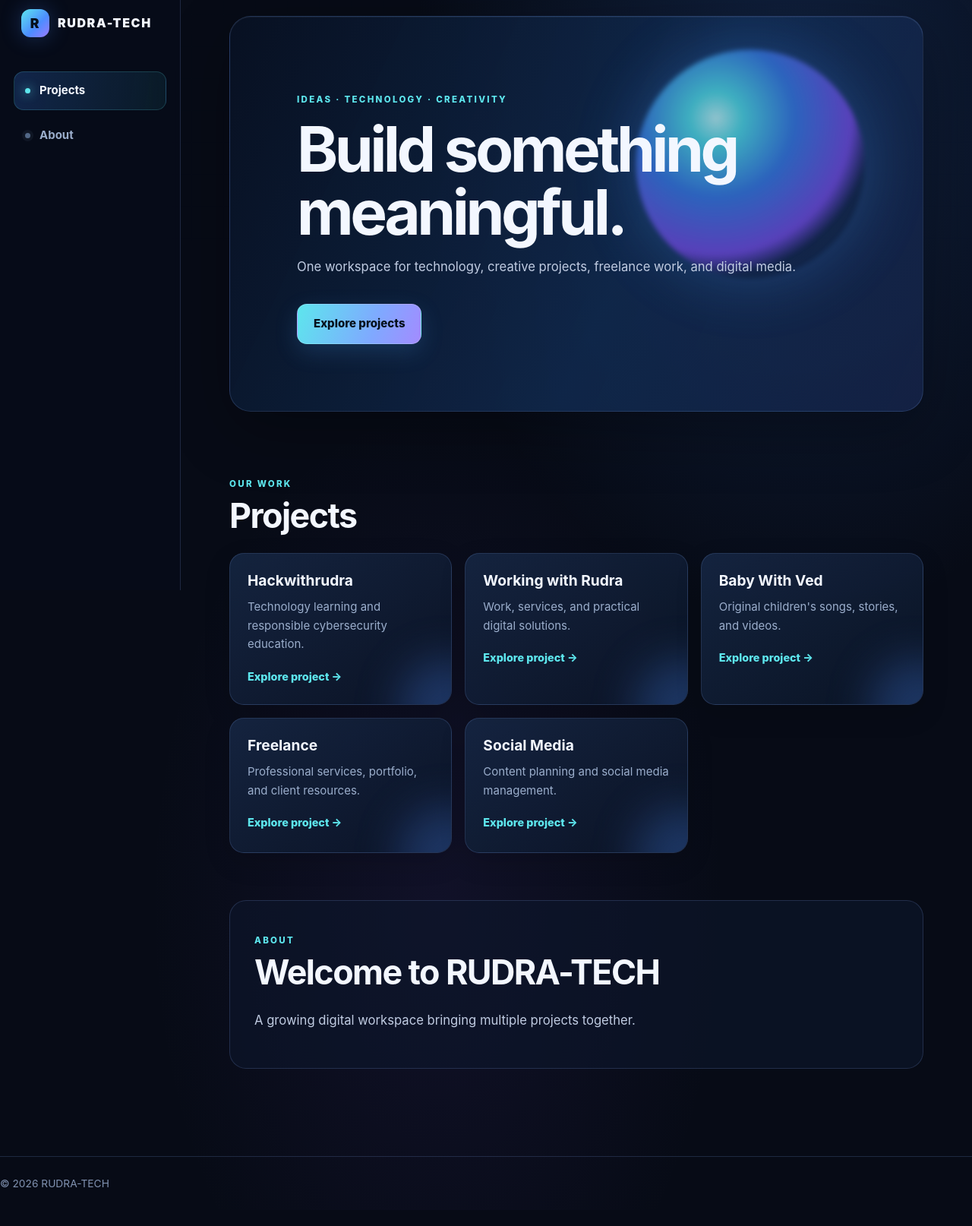
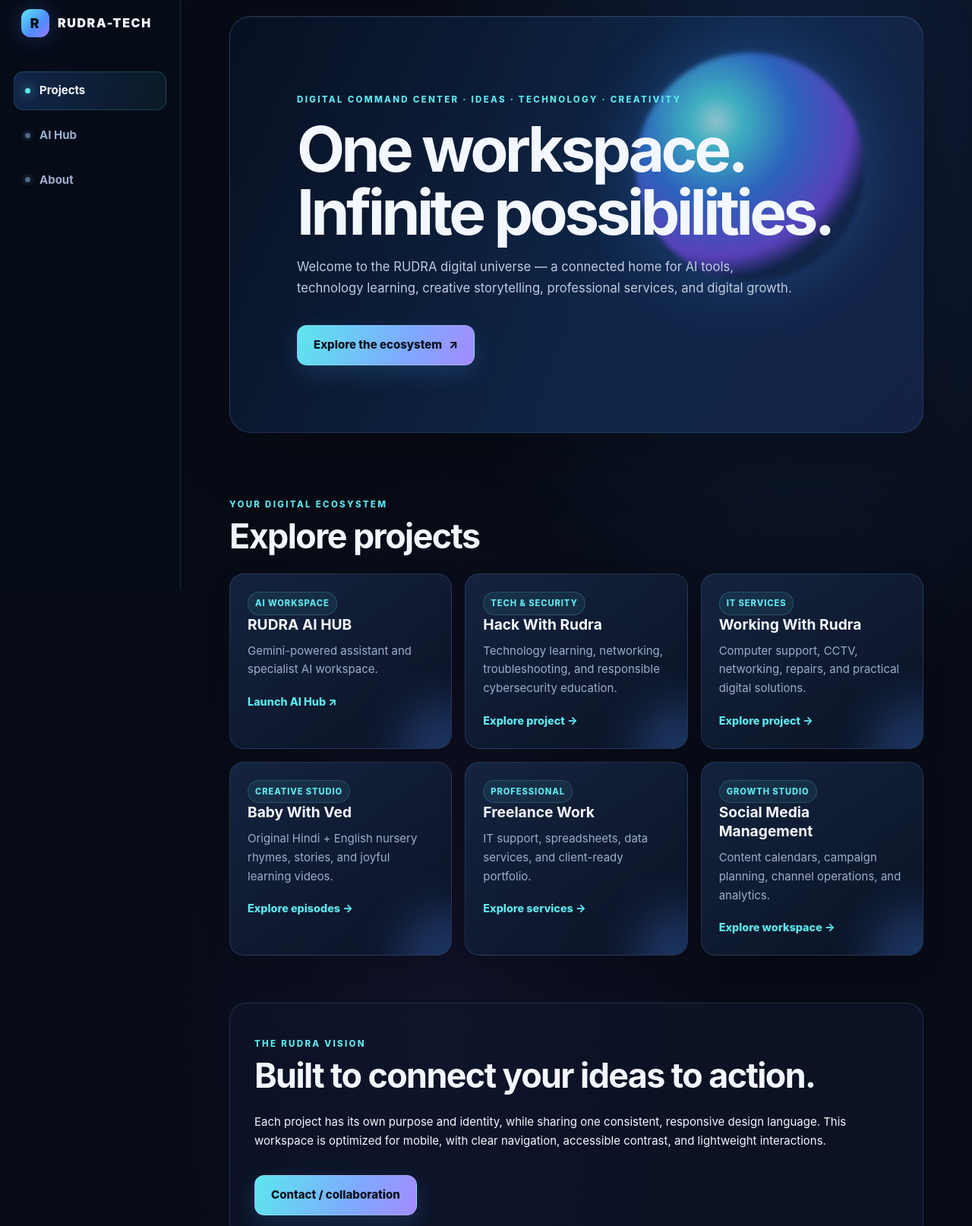
Before and after one commit to INDIANBOSS/RUDRA-TECH, a plain HTML site: page index.html in a window 1280 px wide. Shown: the part 23-1637 px from the top of the page at 76% size. Before the commit the page ends 1616 px from the top, so only its background shows below. Drawn offline with Linux system fonts and the light colour scheme.

Commit message:
design: launch premium RUDRA digital command center homepage

```diff
--- a/index.html
+++ b/index.html
@@ -3,40 +3,62 @@
 <head>
   <meta charset="utf-8">
   <meta name="viewport" content="width=device-width, initial-scale=1">
-  <meta name="description" content="RUDRA-TECH — a home for digital projects, creative work, and technology.">
-  <title>RUDRA-TECH</title>
+  <meta name="theme-color" content="#070b16">
+  <meta name="description" content="RUDRA-TECH — one premium digital workspace for AI, technology, creative media, services, and freelance projects.">
+  <title>RUDRA-TECH | Digital Command Center</title>
+  <link rel="preconnect" href="https://fonts.googleapis.com">
   <link rel="stylesheet" href="assets/css/style.css">
 </head>
 <body>
   <header class="site-header">
     <a class="brand" href="./">RUDRA-TECH</a>
-    <nav aria-label="Main navigation"><a href="#projects">Projects</a><a href="#about">About</a></nav>
+    <nav aria-label="Main navigation">
+      <a href="#projects">Projects</a>
+      <a href="#ai-hub">AI Hub</a>
+      <a href="#about">About</a>
+    </nav>
   </header>
   <main>
     <section class="hero">
-      <p class="eyebrow">IDEAS · TECHNOLOGY · CREATIVITY</p>
-      <h1>Build something meaningful.</h1>
-      <p>One workspace for technology, creative projects, freelance work, and digital media.</p>
-      <a class="button" href="#projects">Explore projects</a>
+      <p class="eyebrow">DIGITAL COMMAND CENTER · IDEAS · TECHNOLOGY · CREATIVITY</p>
+      <h1>One workspace.<br>Infinite possibilities.</h1>
+      <p>Welcome to the RUDRA digital universe — a connected home for AI tools, technology learning, creative storytelling, professional services, and digital growth.</p>
+      <a class="button" href="#projects">Explore the ecosystem <span aria-hidden="true">↗</span></a>
     </section>
+
     <section id="projects" class="section">
-      <p class="eyebrow">OUR WORK</p>
-      <h2>Projects</h2>
+      <p class="eyebrow">YOUR DIGITAL ECOSYSTEM</p>
+      <h2>Explore projects</h2>
       <div class="project-grid">
-        <a class="project-card" href="projects/hackwithrudra/"><h3>Hackwithrudra</h3><p>Technology learning and responsible cybersecurity education.</p><span>Explore project →</span></a>
-        <a class="project-card" href="projects/working-with-rudra/"><h3>Working with Rudra</h3><p>Work, services, and practical digital solutions.</p><span>Explore project →</span></a>
-        <a class="project-card" href="projects/baby-with-ved/"><h3>Baby With Ved</h3><p>Original children's songs, stories, and videos.</p><span>Explore project →</span></a>
-        <a class="project-card" href="projects/freelance/"><h3>Freelance</h3><p>Professional services, portfolio, and client resources.</p><span>Explore project →</span></a>
-        <a class="project-card" href="projects/social-media/"><h3>Social Media</h3><p>Content planning and social media management.</p><span>Explore project →</span></a>
+        <a class="project-card" href="https://rudra-ai-hub.vercel.app/" id="ai-hub">
+          <span class="tag">AI WORKSPACE</span><h3>RUDRA AI HUB</h3><p>Gemini-powered assistant and specialist AI workspace.</p><span>Launch AI Hub ↗</span>
+        </a>
+        <a class="project-card" href="projects/hackwithrudra/">
+          <span class="tag">TECH & SECURITY</span><h3>Hack With Rudra</h3><p>Technology learning, networking, troubleshooting, and responsible cybersecurity education.</p><span>Explore project →</span>
+        </a>
+        <a class="project-card" href="projects/working-with-rudra/">
+          <span class="tag">IT SERVICES</span><h3>Working With Rudra</h3><p>Computer support, CCTV, networking, repairs, and practical digital solutions.</p><span>Explore project →</span>
+        </a>
+        <a class="project-card" href="projects/baby-with-ved/">
+          <span class="tag">CREATIVE STUDIO</span><h3>Baby With Ved</h3><p>Original Hindi + English nursery rhymes, stories, and joyful learning videos.</p><span>Explore episodes →</span>
+        </a>
+        <a class="project-card" href="projects/freelance/">
+          <span class="tag">PROFESSIONAL</span><h3>Freelance Work</h3><p>IT support, spreadsheets, data services, and client-ready portfolio.</p><span>Explore services →</span>
+        </a>
+        <a class="project-card" href="projects/social-media/">
+          <span class="tag">GROWTH STUDIO</span><h3>Social Media Management</h3><p>Content calendars, campaign planning, channel operations, and analytics.</p><span>Explore workspace →</span>
+        </a>
       </div>
     </section>
+
     <section id="about" class="section about">
-      <p class="eyebrow">ABOUT</p>
-      <h2>Welcome to RUDRA-TECH</h2>
-      <p>A growing digital workspace bringing multiple projects together.</p>
+      <p class="eyebrow">THE RUDRA VISION</p>
+      <h2>Built to connect your ideas to action.</h2>
+      <p>Each project has its own purpose and identity, while sharing one consistent, responsive design language. This workspace is optimized for mobile, with clear navigation, accessible contrast, and lightweight interactions.</p>
+      <a class="button" href="mailto:hello@rudra-tech.example">Contact / collaboration</a>
     </section>
+    <footer>© <span id="year"></span> RUDRA-TECH · A connected digital workspace</footer>
   </main>
-  <footer>© <span id="year"></span> RUDRA-TECH</footer>
   <script src="assets/js/main.js"></script>
 </body>
 </html>
```
